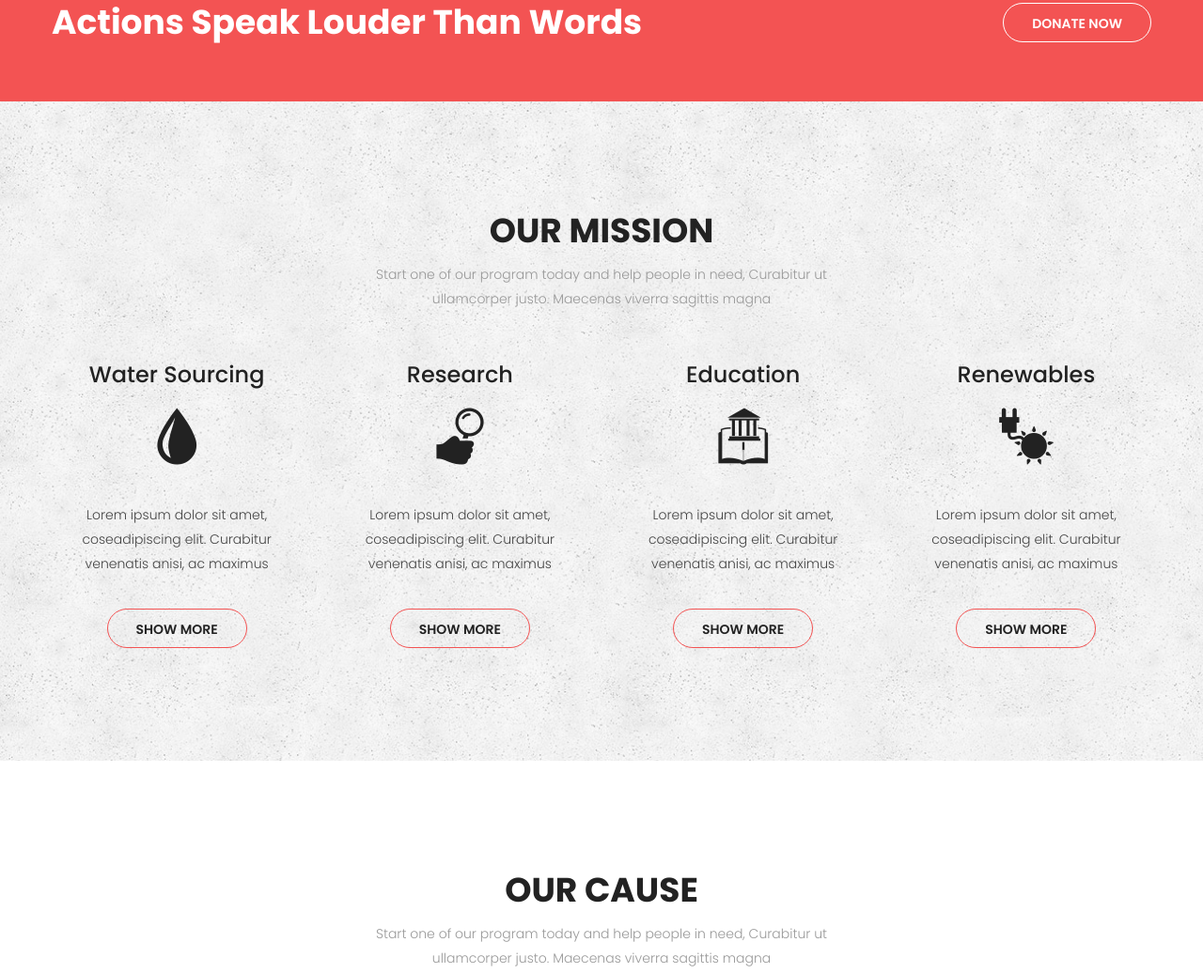
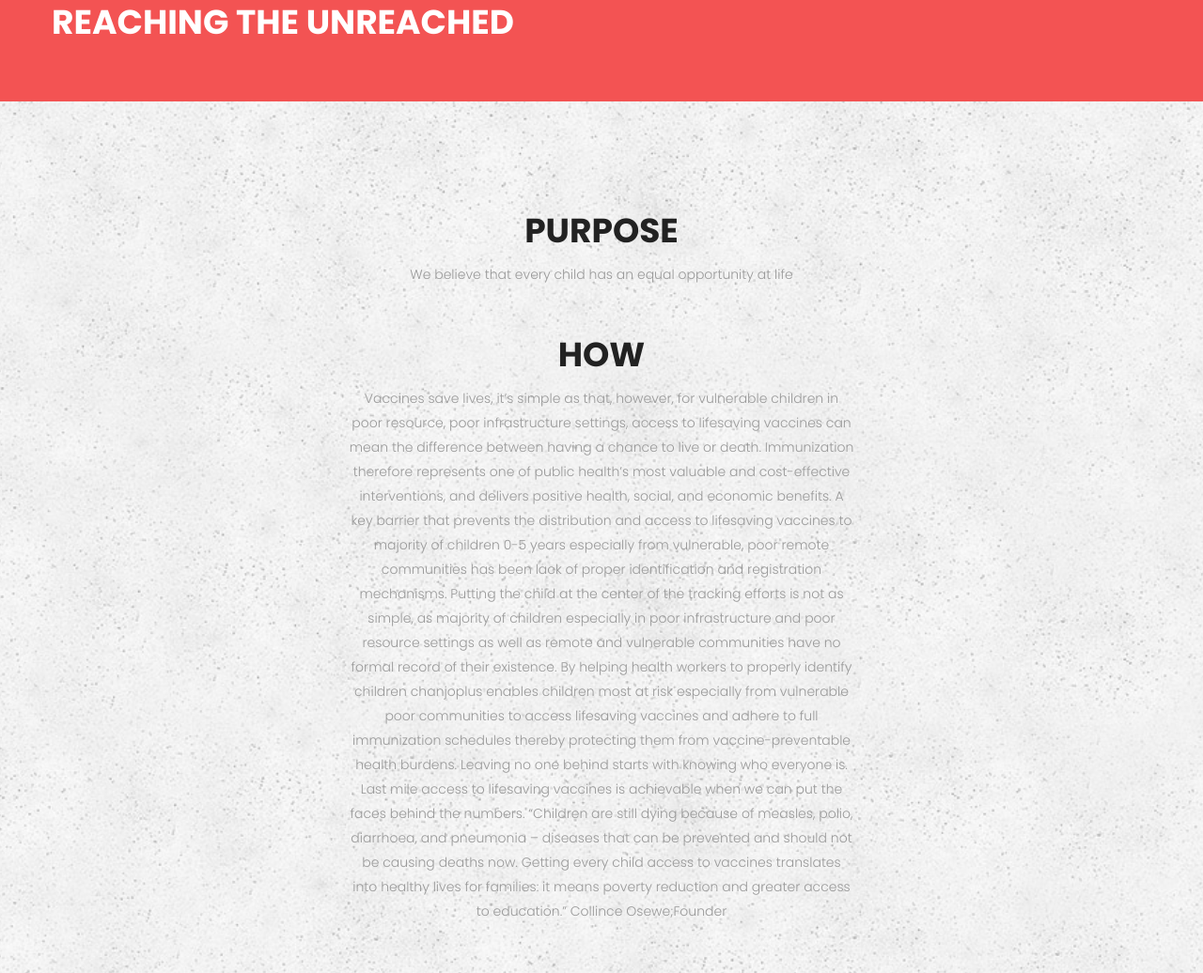
Before and after one commit to sammwaura/ChanjoPlus, a plain HTML site: page index.html in a window 1280 px wide. Shown: the part 928-1964 px from the top of the page at 94% size. Drawn offline with Linux system fonts and the light colour scheme.

Commit message:
modify index

```diff
--- a/index.html
+++ b/index.html
@@ -246,7 +246,7 @@
                              data-splitout="none"
                              data-responsive_offset="on"
                              data-start="700">
-                            ENHANCING <span class="char-color-red">Full Immunization for the African Child</span>
+                            ENHANCING <span class="char-color-red">FULL IMMUNIZATION <br>ACCESS FOR THE AFRICAN CHILD</span>
                         </div>
                             <div class="tp-caption tp-resizeme banner-caption-button"
                              data-x="center"
@@ -277,10 +277,7 @@
         <section class="action char-bg-red">
             <div class="uk-container uk-container-center">
                 <div class="box">
-                    <h3>Actions Speak Louder Than Words</h3>
-                    <div class="char-button">
-                        <a href="#" class="char-bg-transparent char-bd-white char-hv-bg-white char-hv-color-red">DONATE NOW</a>
-                    </div>
+                    <h3>REACHING THE UNREACHED</h3>
                 </div>
             </div>
         </section>
@@ -289,50 +286,21 @@
         <section class="our-mission-v2 char-set-pd">
             <div class="uk-container uk-container-center">
                 <div class="char-title-v1 char-text-center">
-                    <h3>OUR MISSION</h3>
-                    <p>Start one of our program today and help people in need, Curabitur ut ullamcorper justo. Maecenas viverra sagittis magna</p>
+                    <h3>PURPOSE</h3>
+                    <p>We believe that every child has an equal opportunity at life</p>
                 </div>
-                <div class="uk-grid">
-                    <div class="uk-width-medium-1-4 uk-width-small-1-2 uk-width-1-1">
-                        <div class="box char-text-center">
-                            <h3>Water Sourcing</h3>
-                            <span class="flaticon flaticon-liquid"></span>
-                            <p>Lorem ipsum dolor sit amet, coseadipiscing elit. Curabitur venenatis anisi, ac maximus</p>
-                            <div class="char-button">
-                                <a href="#" class="char-bg-transparent char-bd-red">SHOW MORE</a>
-                            </div>
-                        </div>
-                    </div>
-                    <div class="uk-width-medium-1-4 uk-width-small-1-2 uk-width-1-1">
-                        <div class="box char-text-center">
-                            <h3>Research</h3>
-                            <span class="flaticon flaticon-hand-holding-up-a-magnifier"></span>
-                            <p>Lorem ipsum dolor sit amet, coseadipiscing elit. Curabitur venenatis anisi, ac maximus</p>
-                            <div class="char-button">
-                                <a href="#" class="char-bg-transparent char-bd-red">SHOW MORE</a>
-                            </div>
-                        </div>
-                    </div>
-                    <div class="uk-width-medium-1-4 uk-width-small-1-2 uk-width-1-1">
-                        <div class="box char-text-center">
-                            <h3>Education</h3>
-                            <span class="flaticon flaticon-book"></span>
-                            <p>Lorem ipsum dolor sit amet, coseadipiscing elit. Curabitur venenatis anisi, ac maximus</p>
-                            <div class="char-button">
-                                <a href="#" class="char-bg-transparent char-bd-red">SHOW MORE</a>
-                            </div>
-                        </div>
-                    </div>
-                    <div class="uk-width-medium-1-4 uk-width-small-1-2 uk-width-1-1">
-                        <div class="box char-text-center">
-                            <h3>Renewables</h3>
-                            <span class="flaticon flaticon-sun-with-plug"></span>
-                            <p>Lorem ipsum dolor sit amet, coseadipiscing elit. Curabitur venenatis anisi, ac maximus</p>
-                            <div class="char-button">
-                                <a href="#" class="char-bg-transparent char-bd-red">SHOW MORE</a>
-                            </div>
-                        </div>
-                    </div>
+                 <div class="char-title-v1 char-text-center">
+                    <h3>HOW</h3>
+                    <p>Vaccines save lives, it’s simple as that, however, for vulnerable children in poor resource, poor infrastructure settings, access to lifesaving vaccines can mean the difference between having a chance to live or death. Immunization therefore represents one of public health’s most valuable and cost-effective interventions, and delivers positive health, social, and economic benefits.
+
+A key barrier that prevents the distribution and access to lifesaving vaccines to majority of children 0-5 years especially from vulnerable, poor remote communities has been lack of proper identification and registration mechanisms. Putting the child at the center of the tracking efforts is not as simple, as majority of children especially in poor infrastructure and poor resource settings as well as remote and vulnerable communities have no formal record of their existence.
+
+
+By helping health workers to properly identify children chanjoplus enables children most at risk especially from vulnerable poor communities to access lifesaving vaccines and adhere to full immunization schedules thereby protecting them from vaccine-preventable health burdens. Leaving no one behind starts with knowing who everyone is. Last mile access to lifesaving vaccines is achievable when we can put the faces behind the numbers.
+
+
+“Children are still dying because of measles, polio, diarrhoea, and pneumonia – diseases that can be prevented and should not be causing deaths now. Getting every child access to vaccines translates into healthy lives for families: it means poverty reduction and greater access to education.” Collince Osewe;Founder
+</p>
                 </div>
             </div>
         </section>
```
